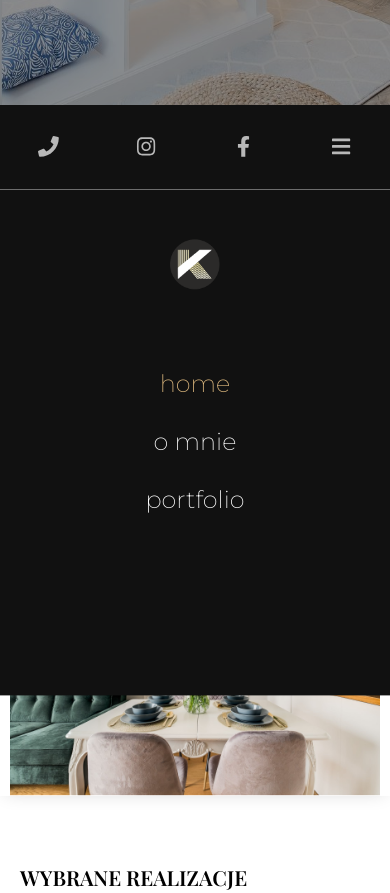
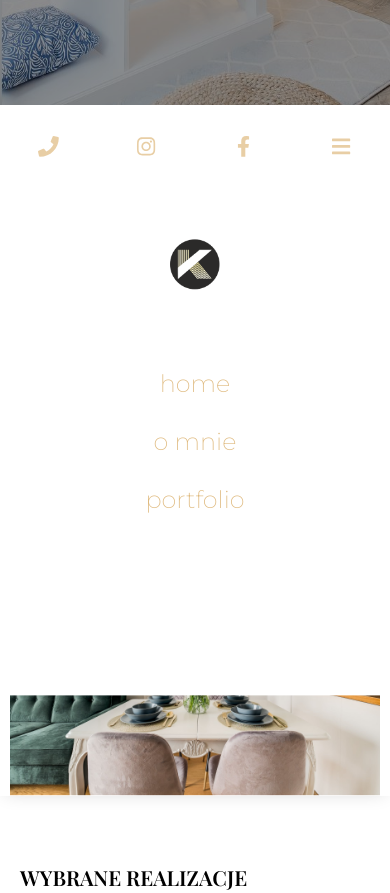
Before and after one commit to BarSi1986/k-arte-project, a Gatsby site: page / in a window 390 px wide. Shown: the part 655-1548 px from the top of the page. Built offline with nearby package versions, Linux system fonts and the light colour scheme; Gatsby itself is replaced by a stand-in of ours.

Commit message:
nav mobile color palette change 1

```diff
--- a/src/components/section_components/Nav.js
+++ b/src/components/section_components/Nav.js
@@ -20,7 +20,7 @@ const NavWrapper = styled.section`
         bottom: 0;
         z-index: 50;
         height: 10vh;
-        background: #111;
+        background: ${props => props.theme.colors.white};
         /* opacity: .9; */
         width: 100%;
 
@@ -43,6 +43,7 @@ const StyledIcon = styled(FontAwesomeIcon)`
     @media (max-width: 750px) {
         position: initial;
         transform: translate(0, 0);
+        color: ${props => props.theme.colors.gold};
     }
 `
 
--- a/src/components/section_components/SideMenu.js
+++ b/src/components/section_components/SideMenu.js
@@ -18,9 +18,10 @@ const SideMenuWrapper = styled.div`
         transform: translateY(100%);
         width: 100%;
         height: 60vh;
+        background: #fff;
         &.nav__open{
-        transform: translateY(0);
-    }
+            transform: translateY(0);
+            }
     }
     &.nav__open{
         transform: translateX(0%);
@@ -56,6 +57,7 @@ const SideMeuButton = styled.button`
     @media (max-width: 750px){
         a{
         font-size: 1.5em;
+        color: ${props => props.theme.colors.gold};
     }
     }
 `
```
